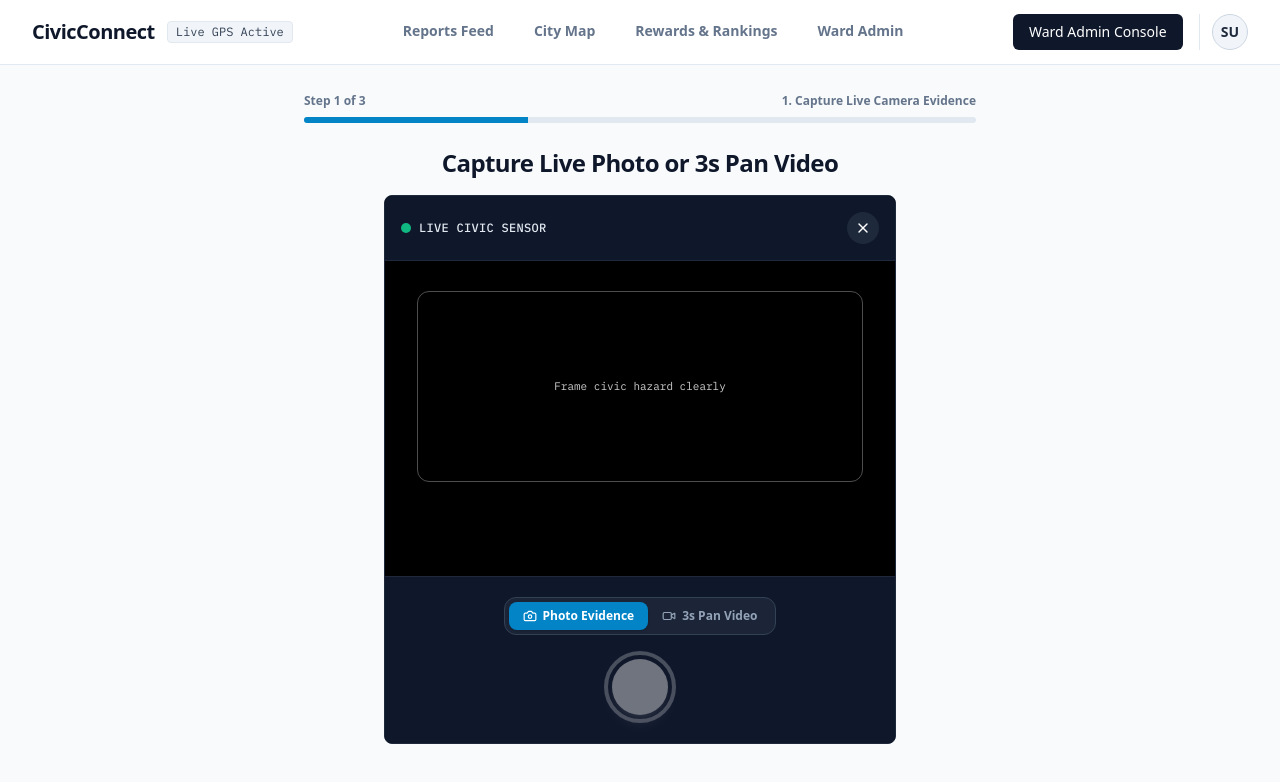
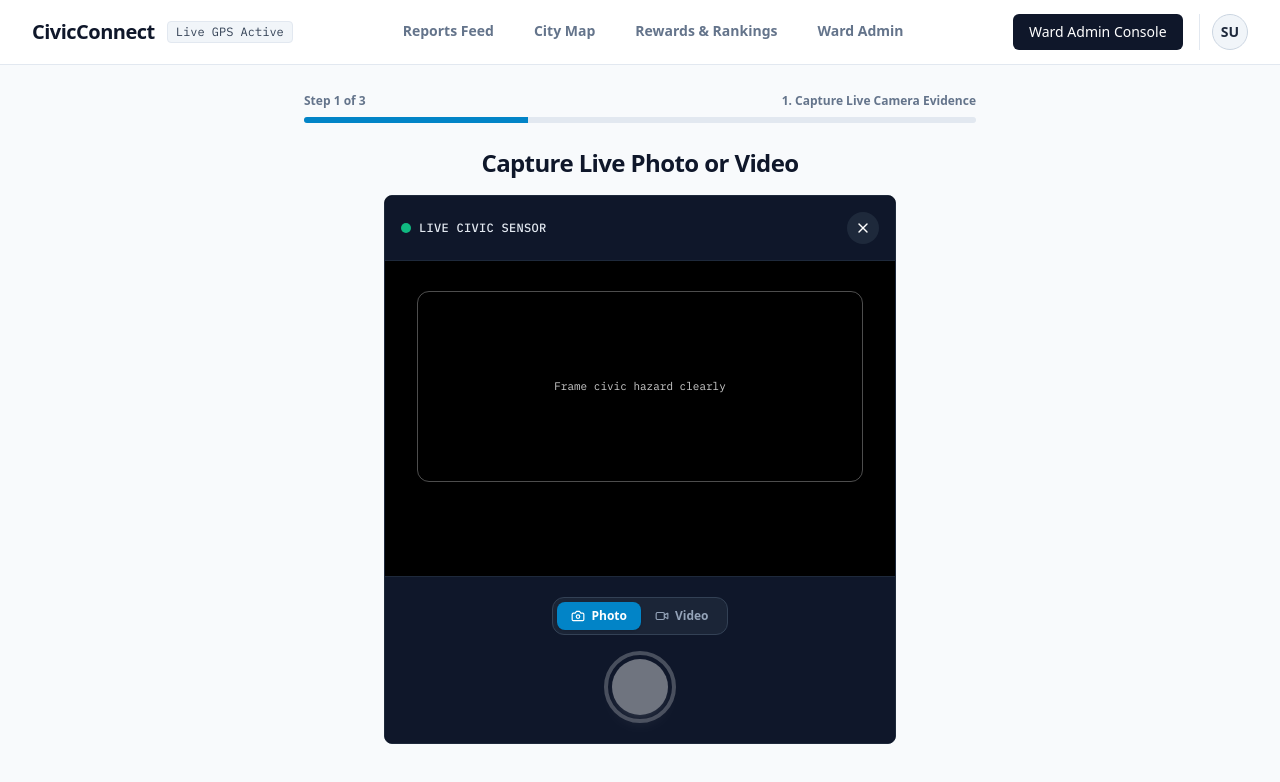
Before and after one commit to adityapartapsingh/civic_connect, a React (Vite) app in the folder frontend/: page /report in a window 1280 px wide. Shown: the top 782 px of the page. Built offline with nearby package versions, Linux system fonts and the light colour scheme; no server answers; sample sign-in values are in the browser's storage.

Commit message:
fix(ui): simplify media capture mode labels to Photo and Video without 3s or points

```diff
--- a/frontend/src/components/report/CameraCapture.tsx
+++ b/frontend/src/components/report/CameraCapture.tsx
@@ -202,7 +202,7 @@ export const CameraCapture: React.FC<CameraCaptureProps> = ({ onCapture, onCance
                   }`}
                 >
                   <Camera className="w-3.5 h-3.5" />
-                  Photo Evidence
+                  Photo
                 </button>
                 <button
                   type="button"
@@ -214,7 +214,7 @@ export const CameraCapture: React.FC<CameraCaptureProps> = ({ onCapture, onCance
                   }`}
                 >
                   <Video className="w-3.5 h-3.5" />
-                  3s Pan Video
+                  Video
                 </button>
               </div>
             </div>
@@ -237,7 +237,7 @@ export const CameraCapture: React.FC<CameraCaptureProps> = ({ onCapture, onCance
                   onClick={recordThreeSecondPanVideo}
                   disabled={!isStreaming || !!cameraError || isRecordingVideo}
                   className="w-18 h-18 p-1 rounded-full border-4 border-red-400/60 hover:border-red-400 transition flex items-center justify-center group active:scale-90 disabled:opacity-40"
-                  aria-label="Record 3-second pan video"
+                  aria-label="Record video"
                 >
                   <div className="w-14 h-14 rounded bg-red-600 group-hover:scale-95 transition-transform flex items-center justify-center">
                     <Video className="w-6 h-6 text-white" />
--- a/frontend/src/pages/ReportPage.tsx
+++ b/frontend/src/pages/ReportPage.tsx
@@ -318,7 +318,7 @@ export const ReportPage: React.FC = () => {
         <div className="space-y-4">
           <div className="text-center max-w-md mx-auto">
             <h1 className="text-xl sm:text-2xl font-black text-slate-900 tracking-tight">
-              Capture Live Photo or 3s Pan Video
+              Capture Live Photo or Video
             </h1>
           </div>
 
@@ -351,7 +351,7 @@ export const ReportPage: React.FC = () => {
                 <div className="min-w-0">
                   <span className="inline-flex items-center gap-1 text-[11px] font-mono font-medium text-emerald-800 bg-emerald-50 px-2 py-0.5 rounded border border-emerald-300">
                     <ShieldCheck className="w-3 h-3 text-emerald-700" />
-                    Verified {capturedMedia.type === 'photo' ? 'Photo' : '3s Pan Video'}
+                    Verified {capturedMedia.type === 'photo' ? 'Photo' : 'Video'}
                   </span>
                   <p className="text-xs text-slate-500 mt-0.5 truncate">
                     Auto-stamped with municipal coordinates
```
